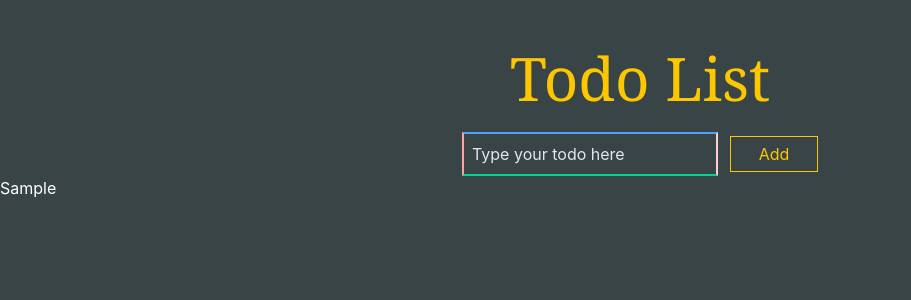
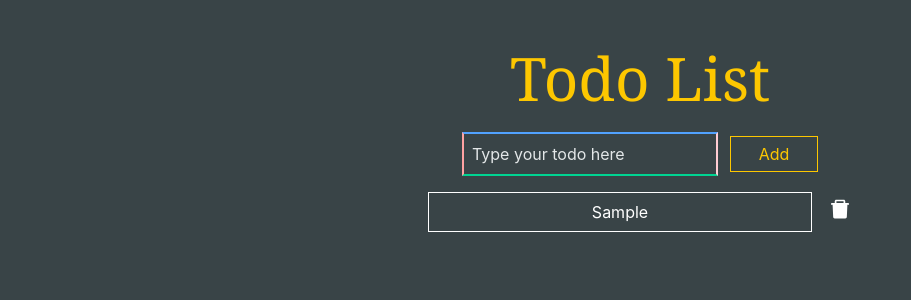
Before and after one commit to chaitanyaB12/React_Practice, a React (Vite) app in the folder project5_todo/: page / in a window 1280 px wide. Both pictures are taken after typing "Sample" into the empty fields and a click on the button "Add". Shown: the top 300 px of the page, without its empty margins (0-911 px from the left). Built offline with nearby package versions, Linux system fonts and the light colour scheme.

Commit message:
Added Delete functionality in todo project

```diff
--- a/project5_todo/package.json
+++ b/project5_todo/package.json
@@ -13,6 +13,7 @@
     "@tailwindcss/vite": "^4.3.3",
     "react": "^19.2.7",
     "react-dom": "^19.2.7",
+    "react-icons": "^5.7.0",
     "tailwindcss": "^4.3.3"
   },
   "devDependencies": {
--- a/project5_todo/src/compoents/TodoList.jsx
+++ b/project5_todo/src/compoents/TodoList.jsx
@@ -1,4 +1,5 @@
 import { useState } from "react"
+import { AiFillDelete } from "react-icons/ai";
 
 
 function TodoList() {
@@ -6,8 +7,13 @@ function TodoList() {
   const [todos, setTodos] = useState([]);
 
   const addtodos = ()=>{
-    setTodos([...todos , todoitem])
+    if(todoitem.trim() === "") return
+    setTodos([...todos, todoitem]);
     setTodoItem("")
+  }
+
+  const DeleteTodo = (deleteindex)=>{
+    setTodos(todos.filter((_ ,index)=> index !== deleteindex))
   }
 
   return (
@@ -21,8 +27,9 @@ function TodoList() {
 
               {todos.map((item, index)=>{
                 return(
-                  <ul key={index}>
-                    <li>{item}</li>
+                  <ul className="flex justify-center items-center m-2  md:m-4 sm:m-1" key={index}>
+                    <li className="border w-sm h-10 flex items-center justify-center">{item}</li>
+                    <li className="ml-4"><button className=" text-2xl" onClick={()=>DeleteTodo(index)}><AiFillDelete/></button></li>
                   </ul>
                 )
             })}
```
Also changed, not shown: 1 other file (tests, documents, lock files or other folders).
